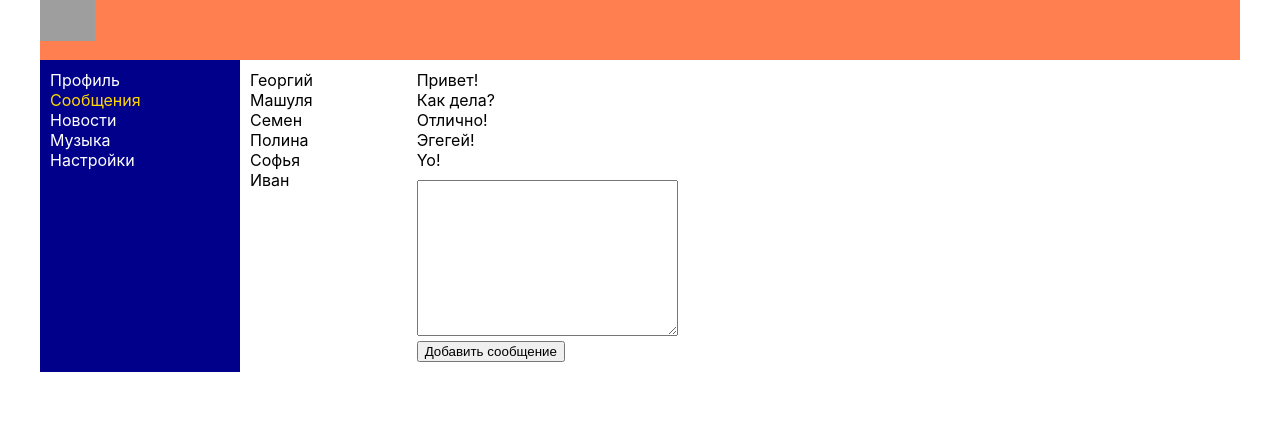
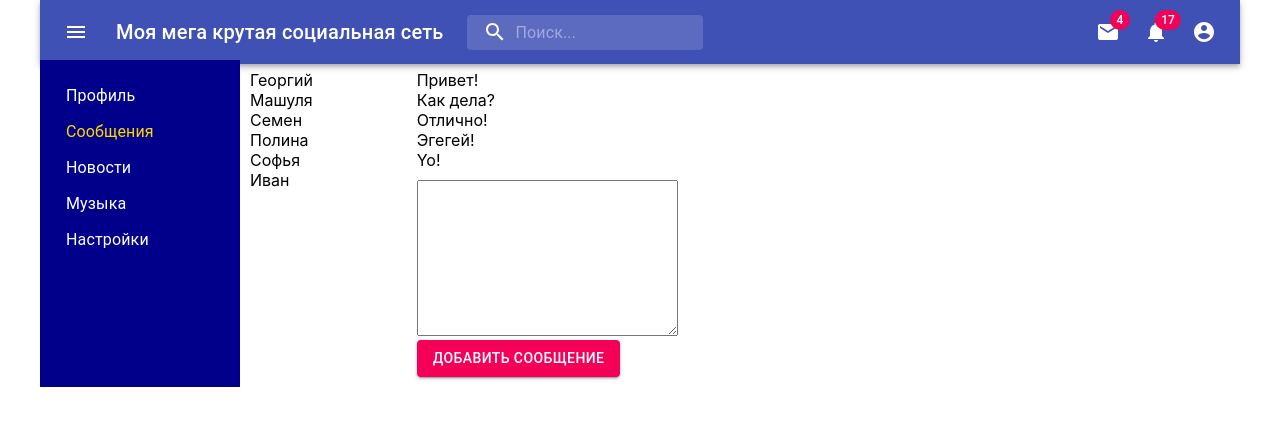
Before and after one commit to vimagik/social_network_demo, a React (Create React App) app: page /dialogs in a window 1280 px wide. Shown: the top 426 px of the page. Built offline with nearby package versions, Linux system fonts and the light colour scheme; grey boxes are pictures that could not be loaded.

Commit message:
Add material design

```diff
--- a/package.json
+++ b/package.json
@@ -38,5 +38,8 @@
       "last 1 firefox version",
       "last 1 safari version"
     ]
+  },
+  "devDependencies": {
+    "@material-ui/icons": "^4.11.2"
   }
 }
--- a/src/components/Content/Dialogs/CreateMessage/CreateMessage.js
+++ b/src/components/Content/Dialogs/CreateMessage/CreateMessage.js
@@ -1,5 +1,6 @@
 import st from './CreateMessages.module.css'
 import React from "react";
+import {Button} from "@material-ui/core";
 
 function CreateMessage(props) {
 
@@ -15,16 +16,19 @@
     }
 
     let CtrlEnter = (ev) => {
-        if (ev.ctrlKey && ev.code==='Enter'){
+        if (ev.ctrlKey && ev.code === 'Enter') {
             props.addMessage();
         }
     }
 
     return (
         <div className={st.AddMessageBlock}>
-            <textarea ref={textBlock} cols="30" rows="10" onChange={updateValueAddMessage} value={props.newTextValue} onKeyPress={CtrlEnter}/>
+            <textarea ref={textBlock} cols="30" rows="10" onChange={updateValueAddMessage} value={props.newTextValue}
+                      onKeyPress={CtrlEnter}/>
             <div>
-                <button onClick={AddMessage}>Добавить сообщение</button>
+                <Button variant="contained" color="secondary" onClick={AddMessage}>
+                    Добавить сообщение
+                </Button>
             </div>
         </div>
     );
--- a/src/components/Content/Profile/Posts/Posts.js
+++ b/src/components/Content/Profile/Posts/Posts.js
@@ -1,6 +1,7 @@
 import Post from "./Post/Post";
 import style from "./Posts.module.css";
 import React from "react";
+import {Button} from "@material-ui/core";
 
 function Posts(props) {
 
@@ -22,7 +23,9 @@
             <div>Новый пост</div>
             <textarea cols="30" rows="10" ref={textAreaObj} onChange={UpdateText} value={props.textValue}/>
             <div className={style.postButton}>
-                <button onClick={ClickButtonAction}>Отправить</button>
+                <Button variant="contained" color="secondary" onClick={ClickButtonAction}>
+                    Отправить
+                </Button>
             </div>
             <div>
                 {postRender}
--- a/src/components/Header/Header.jsx
+++ b/src/components/Header/Header.jsx
@@ -1,6 +1,254 @@
 import style from './Header.module.css'
+import React from 'react';
+import {alpha, makeStyles, MuiThemeProvider} from '@material-ui/core/styles';
+import AppBar from '@material-ui/core/AppBar';
+import Toolbar from '@material-ui/core/Toolbar';
+import IconButton from '@material-ui/core/IconButton';
+import Typography from '@material-ui/core/Typography';
+import InputBase from '@material-ui/core/InputBase';
+import Badge from '@material-ui/core/Badge';
+import MenuItem from '@material-ui/core/MenuItem';
+import Menu from '@material-ui/core/Menu';
+import MenuIcon from '@material-ui/icons/Menu';
+import SearchIcon from '@material-ui/icons/Search';
+import AccountCircle from '@material-ui/icons/AccountCircle';
+import MailIcon from '@material-ui/icons/Mail';
+import NotificationsIcon from '@material-ui/icons/Notifications';
+import MoreIcon from '@material-ui/icons/MoreVert';
+import {createTheme} from "@material-ui/core";
+import {indigo, pink} from "@material-ui/core/colors";
 
-function Header() {
+const theme = createTheme({
+  palette: {
+    primary: indigo,
+    secondary: pink,
+  },
+});
+
+
+const useStyles = makeStyles((theme) => ({
+  grow: {
+    flexGrow: 1,
+  },
+  menuButton: {
+    marginRight: theme.spacing(2),
+  },
+  title: {
+    display: 'none',
+    [theme.breakpoints.up('sm')]: {
+      display: 'block',
+    },
+  },
+  search: {
+    position: 'relative',
+    borderRadius: theme.shape.borderRadius,
+    backgroundColor: alpha(theme.palette.common.white, 0.15),
+    '&:hover': {
+      backgroundColor: alpha(theme.palette.common.white, 0.25),
+    },
+    marginRight: theme.spacing(2),
+    marginLeft: 0,
+    width: '100%',
+    [theme.breakpoints.up('sm')]: {
+      marginLeft: theme.spacing(3),
+      width: 'auto',
+    },
+  },
+  searchIcon: {
+    padding: theme.spacing(0, 2),
+    height: '100%',
+    position: 'absolute',
+    pointerEvents: 'none',
+    display: 'flex',
+    alignItems: 'center',
+    justifyContent: 'center',
+  },
+  inputRoot: {
+    color: 'inherit',
+  },
+  inputInput: {
+    padding: theme.spacing(1, 1, 1, 0),
+    // vertical padding + font size from searchIcon
+    paddingLeft: `calc(1em + ${theme.spacing(4)}px)`,
+    transition: theme.transitions.create('width'),
+    width: '100%',
+    [theme.breakpoints.up('md')]: {
+      width: '20ch',
+    },
+  },
+  sectionDesktop: {
+    display: 'none',
+    [theme.breakpoints.up('md')]: {
+      display: 'flex',
+    },
+  },
+  sectionMobile: {
+    display: 'flex',
+    [theme.breakpoints.up('md')]: {
+      display: 'none',
+    },
+  },
+}));
+
+
+
+export default function Header() {
+  const classes = useStyles();
+  const [anchorEl, setAnchorEl] = React.useState(null);
+  const [mobileMoreAnchorEl, setMobileMoreAnchorEl] = React.useState(null);
+
+  const isMenuOpen = Boolean(anchorEl);
+  const isMobileMenuOpen = Boolean(mobileMoreAnchorEl);
+
+  const handleProfileMenuOpen = (event) => {
+    setAnchorEl(event.currentTarget);
+  };
+
+  const handleMobileMenuClose = () => {
+    setMobileMoreAnchorEl(null);
+  };
+
+  const handleMenuClose = () => {
+    setAnchorEl(null);
+    handleMobileMenuClose();
+  };
+
+  const handleMobileMenuOpen = (event) => {
+    setMobileMoreAnchorEl(event.currentTarget);
+  };
+
+  const menuId = 'primary-search-account-menu';
+  const renderMenu = (
+    <Menu
+      anchorEl={anchorEl}
+      anchorOrigin={{ vertical: 'top', horizontal: 'right' }}
+      id={menuId}
+      keepMounted
+      transformOrigin={{ vertical: 'top', horizontal: 'right' }}
+      open={isMenuOpen}
+      onClose={handleMenuClose}
+    >
+      <MenuItem onClick={handleMenuClose}>Профиль</MenuItem>
+      <MenuItem onClick={handleMenuClose}>Мой аккаунт</MenuItem>
+    </Menu>
+  );
+
+  const mobileMenuId = 'primary-search-account-menu-mobile';
+  const renderMobileMenu = (
+    <Menu
+      anchorEl={mobileMoreAnchorEl}
+      anchorOrigin={{ vertical: 'top', horizontal: 'right' }}
+      id={mobileMenuId}
+      keepMounted
+      transformOrigin={{ vertical: 'top', horizontal: 'right' }}
+      open={isMobileMenuOpen}
+      onClose={handleMobileMenuClose}
+    >
+      <MenuItem>
+        <IconButton aria-label="show 4 new mails" color="inherit">
+          <Badge badgeContent={4} color="secondary">
+            <MailIcon />
+          </Badge>
+        </IconButton>
+        <p>Messages</p>
+      </MenuItem>
+      <MenuItem>
+        <IconButton aria-label="show 11 new notifications" color="inherit">
+          <Badge badgeContent={11} color="secondary">
+            <NotificationsIcon />
+          </Badge>
+        </IconButton>
+        <p>Notifications</p>
+      </MenuItem>
+      <MenuItem onClick={handleProfileMenuOpen}>
+        <IconButton
+          aria-label="account of current user"
+          aria-controls="primary-search-account-menu"
+          aria-haspopup="true"
+          color="inherit"
+        >
+          <AccountCircle />
+        </IconButton>
+        <p>Profile</p>
+      </MenuItem>
+    </Menu>
+  );
+
+  return (
+    <div className={classes.grow + " " + style.header}>
+      <MuiThemeProvider theme={theme}>
+      <AppBar position="static" theme={theme}>
+        <Toolbar>
+          <IconButton
+            edge="start"
+            className={classes.menuButton}
+            color="inherit"
+            aria-label="open drawer"
+          >
+            <MenuIcon />
+          </IconButton>
+          <Typography className={classes.title} variant="h6" noWrap>
+            Моя мега крутая социальная сеть
+          </Typography>
+          <div className={classes.search}>
+            <div className={classes.searchIcon}>
+              <SearchIcon />
+            </div>
+            <InputBase
+              placeholder="Поиск..."
+              classes={{
+                root: classes.inputRoot,
+                input: classes.inputInput,
+              }}
+              inputProps={{ 'aria-label': 'search' }}
+            />
+          </div>
+          <div className={classes.grow} />
+          <div className={classes.sectionDesktop}>
+            <IconButton aria-label="show 4 new mails" color="inherit">
+              <Badge badgeContent={4} color="secondary">
+                <MailIcon />
+              </Badge>
+            </IconButton>
+            <IconButton aria-label="show 17 new notifications" color="inherit">
+              <Badge badgeContent={17} color="secondary">
+                <NotificationsIcon />
+              </Badge>
+            </IconButton>
+            <IconButton
+              edge="end"
+              aria-label="account of current user"
+              aria-controls={menuId}
+              aria-haspopup="true"
+              onClick={handleProfileMenuOpen}
+              color="inherit"
+            >
+              <AccountCircle />
+            </IconButton>
+          </div>
+          <div className={classes.sectionMobile}>
+            <IconButton
+              aria-label="show more"
+              aria-controls={mobileMenuId}
+              aria-haspopup="true"
+              onClick={handleMobileMenuOpen}
+              color="inherit"
+            >
+              <MoreIcon />
+            </IconButton>
+          </div>
+        </Toolbar>
+      </AppBar>
+      </MuiThemeProvider>
+      {renderMobileMenu}
+      {renderMenu}
+    </div>
+  );
+}
+
+
+
+function Header2() {
     return (
         <header className={style.header}>
             <img src="https://img2.freepng.ru/20180509/gvw/kisspng-globe-earth-clip-art-5af366a46f1587.271956161525900964455.jpg" alt="Лого"/>
@@ -8,4 +256,4 @@
     );
 }
 
-export default Header;
+//export default Header;
--- a/src/components/Navigator/Navigator.jsx
+++ b/src/components/Navigator/Navigator.jsx
@@ -1,24 +1,36 @@
 import style from './Navigator.module.css';
 import {NavLink} from "react-router-dom";
+import {MenuItem, MenuList} from "@material-ui/core";
+import {makeStyles} from "@material-ui/core/styles";
+
+const useStyles = makeStyles((theme) => ({
+    main: {
+        color: "white",
+    }
+}));
 
 function Navigator() {
+    const classes = useStyles();
+
     return (
         <nav className={style.nav}>
-            <div>
-                <NavLink to="/profile" activeClassName={style.active}>Профиль</NavLink>
-            </div>
-            <div>
-                <NavLink to="/dialogs" activeClassName={style.active}>Сообщения</NavLink>
-            </div>
-            <div>
-                <NavLink to="/news" activeClassName={style.active}>Новости</NavLink>
-            </div>
-            <div>
-                <NavLink to="/music" activeClassName={style.active}>Музыка</NavLink>
-            </div>
-            <div>
-                <NavLink to="/settings" activeClassName={style.active}>Настройки</NavLink>
-            </div>
+            <MenuList className={classes.main}>
+                <NavLink to="/profile" activeClassName={style.active}>
+                    <MenuItem>Профиль</MenuItem>
+                </NavLink>
+                <NavLink to="/dialogs" activeClassName={style.active}>
+                    <MenuItem>Сообщения</MenuItem>
+                </NavLink>
+                <NavLink to="/news" activeClassName={style.active}>
+                    <MenuItem>Новости</MenuItem>
+                </NavLink>
+                <NavLink to="/music" activeClassName={style.active}>
+                    <MenuItem>Музыка</MenuItem>
+                </NavLink>
+                <NavLink to="/settings" activeClassName={style.active}>
+                    <MenuItem>Настройки</MenuItem>
+                </NavLink>
+            </MenuList>
         </nav>
     );
 }
```
Also changed, not shown: 1 other file (tests, documents, lock files or other folders).
